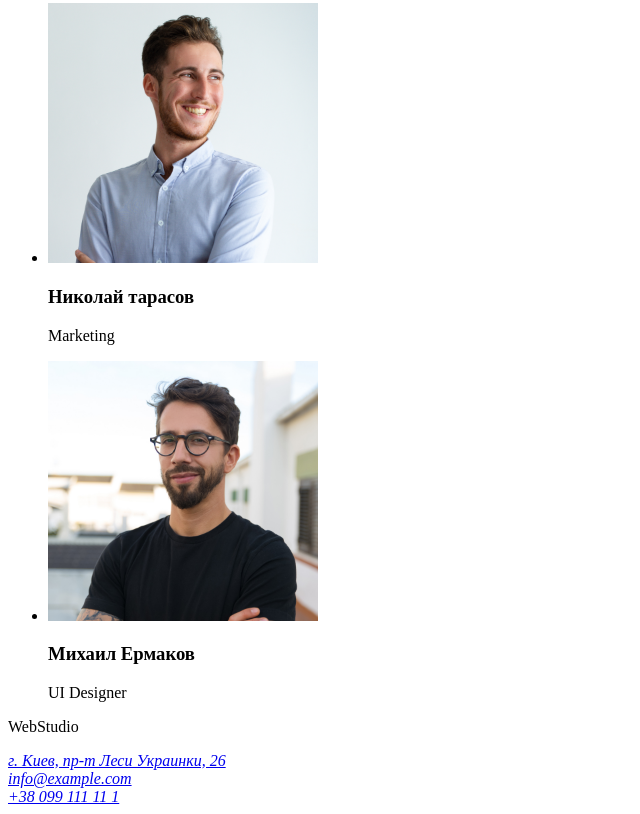
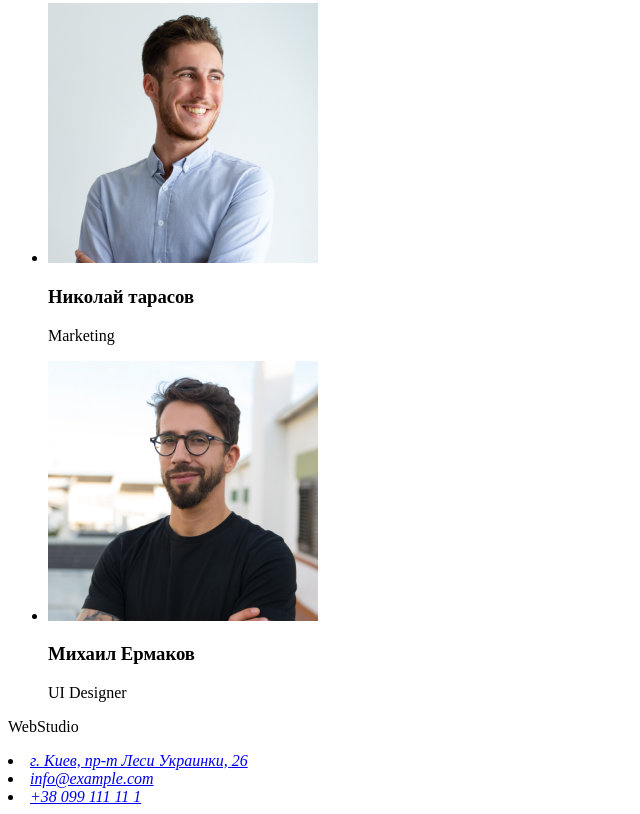
Before and after one commit to Bohdan-Timko/my-first-homework, a plain HTML site: page index.html in a window 1280 px wide. Shown: the part 2261-3075 px from the top of the page, without its empty margins (0-640 px from the left). Drawn offline with Linux system fonts and the light colour scheme.

Commit message:
Updated markup

```diff
--- a/index.html
+++ b/index.html
@@ -37,29 +37,25 @@
           <p>
             Идейные соображения, а также начало повседневной работы по
             формированию позиции.
-          </p>
-        </li>
+          </p></li>
         <li>
           <h3>Пунктуальность</h3>
           <p>
             Задача организации, в особенности же рамки и место обучения кадров
             влечет за собой.
-          </p>
-        </li>
+          </p></li>
         <li>
           <h3>Планирование</h3>
           <p>
             Равным образом консультация с широким активом в значительной степени
             обуславливает.
-          </p>
-        </li>
+          </p></li>
         <li>
           <h3>современные технологии</h3>
           <p>
             Значимость этих проблем настолько очевидна, что реализация плановых
             заданий.
-          </p>
-        </li>
+          </p></li>
       </ul>
     </section>
 
@@ -81,20 +77,16 @@
       <ul>
           <li><img src="images/img(3).jpg" width="270" height="260" alt="Игорь Демьяненко" />
             <h3>Игорь Демьяненко</h3>
-              <p lang="en">Product Designer</p>
-          </li>
+               <p lang="en">Product Designer</p></li>
           <li><img src="images/img(4).jpg" width="270" height="260" alt="Ольга Репина" />
             <h3>Ольга Репина</h3>
-               <p lang="en">Frontend Developer</p>
-          </li>
+               <p lang="en">Frontend Developer</p></li>
           <li><img src="images/img(5).jpg" width="270" height="260" alt="Николай тарасов" />
             <h3>Николай тарасов</h3>
-               <p lang="en">Marketing</p>
-          </li>
+               <p lang="en">Marketing</p></li>
           <li><img src="images/img(6).jpg" width="270" height="260" alt="Михаил Ермаков" />
             <h3>Михаил Ермаков</h3>
-                <p lang="en">UI Designer</p>
-          </li>
+               <p lang="en">UI Designer</p></li>
         </ul>
       </section>
     </div>
@@ -102,12 +94,11 @@
     <footer>
       <p class="logo"><span class="web">Web</span>Studio</p>
       <address>
-        <a href="https://goo.gl/maps/876GTmh62noZVfSe7" target="blank" rel="noopener noreferer"
-          >г. Киев, пр-т Леси Украинки, 26
-        </a>
-        <br />
-        <a href="mailto:">info@example.com</a> <br />
-        <a href="tel:+38099111111">+38 099 111 11 1</a>
+        <ul></ul>
+          <li><a href="https://goo.gl/maps/876GTmh62noZVfSe7" target="blank" rel="noopener noreferer">г. Киев, пр-т Леси Украинки, 26
+          </a></li>
+          <li><a href="mailto:">info@example.com</a></li>
+          <li><a href="tel:+38099111111">+38 099 111 11 1</a></li>
       </address>
     </footer>
   </body>
```
